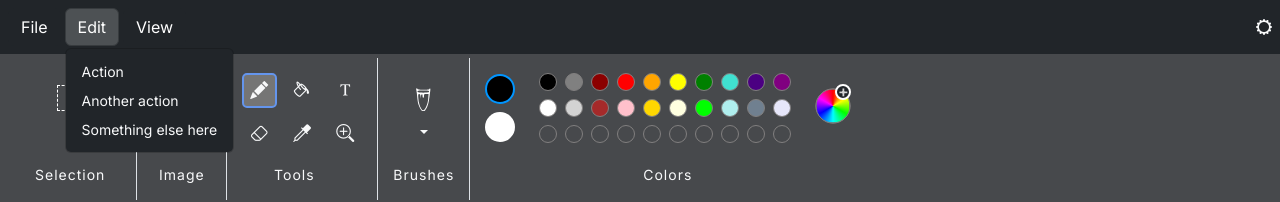
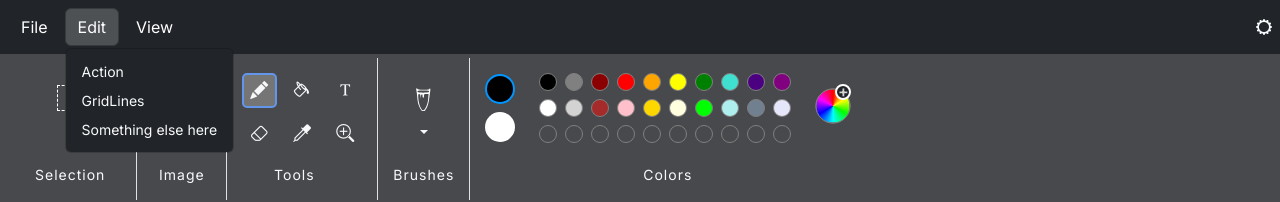
Before and after one commit to 12Aleks/paint, a Next.js app: page / in a window 1280 px wide. Both pictures are taken after a click on the button "Edit". Shown: the top 202 px of the page. Built offline with nearby package versions, Linux system fonts and the light colour scheme.

Commit message:
Code scss has been updated

```diff
--- a/src/app/components/Navbar.tsx
+++ b/src/app/components/Navbar.tsx
@@ -120,7 +120,7 @@ const Navbar = () => {
                     </button>
                     <ul className="dropdown-menu bg-dark">
                         <li><a className="dropdown-item" href="#">Action</a></li>
-                        <li><a className="dropdown-item" href="#">Another action</a></li>
+                        <li><a className="dropdown-item" href="#">GridLines</a></li>
                         <li><a className="dropdown-item" href="#">Something else here</a></li>
                     </ul>
                 </div>
@@ -132,11 +132,11 @@ const Navbar = () => {
                     <ul className="dropdown-menu bg-dark">
                         <li className="dropdown-item" onClick={showRulers}>
                             <i className="bi bi-check-lg me-3"  style={{opacity: isRulerModal ? 1 : 0}}></i>
-                            Rulers
+                            Rulers <span>Ctrl+R</span>
                         </li>
                         <li className="dropdown-item">
-                            <i className="bi bi-check-lg me-3"   style={{opacity: isStatusBar ? 1 : 0}}></i>
-                            Another action
+                            <i className="bi bi-check-lg me-3" style={{opacity: isStatusBar ? 1 : 0}}></i>
+                            Gridlines <span>Ctrl+G</span>
                         </li>
                         <li className="dropdown-item" onClick={showStatusBar}>
                             <i className="bi bi-check-lg me-3" style={{opacity: isStatusBar ? 1 : 0}}></i>
--- a/src/app/page.tsx
+++ b/src/app/page.tsx
@@ -1,9 +1,12 @@
+"use client"
 import ImagePainter from "@/app/components/ImagePainter";
+import {useAppSelector} from "@/lib/hooks";
 
 
 export default function Home() {
+  const {isStatusBar} = useAppSelector(state => state.view)
   return (
-    <main className='position-relative'>
+    <main className='position-relative' style={{ minHeight: `calc(100vh - ${isStatusBar ? '248px': '205px'})` }}>
           <ImagePainter/>
     </main>
   );
--- a/src/app/styles/scss.scss
+++ b/src/app/styles/scss.scss
@@ -304,7 +304,7 @@ $conic-gradient: conic-gradient(
 
 
 main {
-  height: calc(100vh - 248px);
+  //height: calc(100vh - 248px);
   padding: 15px;
   //overflow-x: auto;
   overflow: hidden;
```
